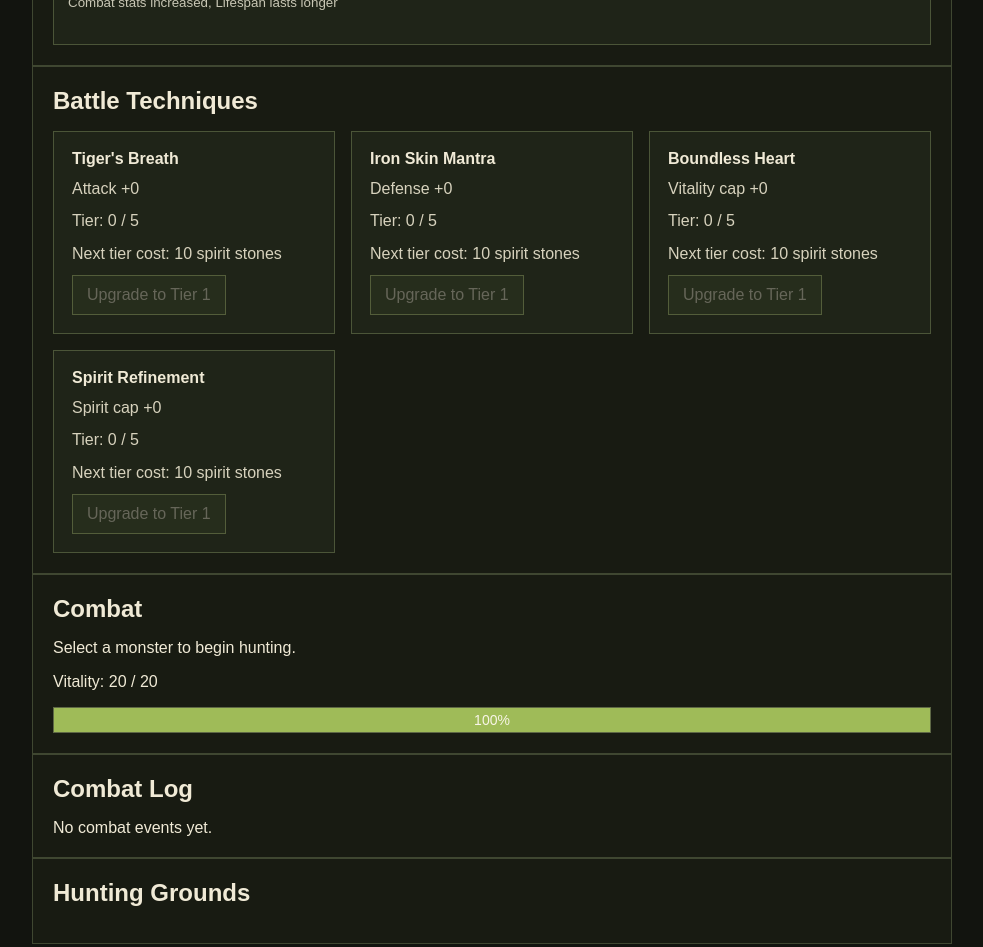
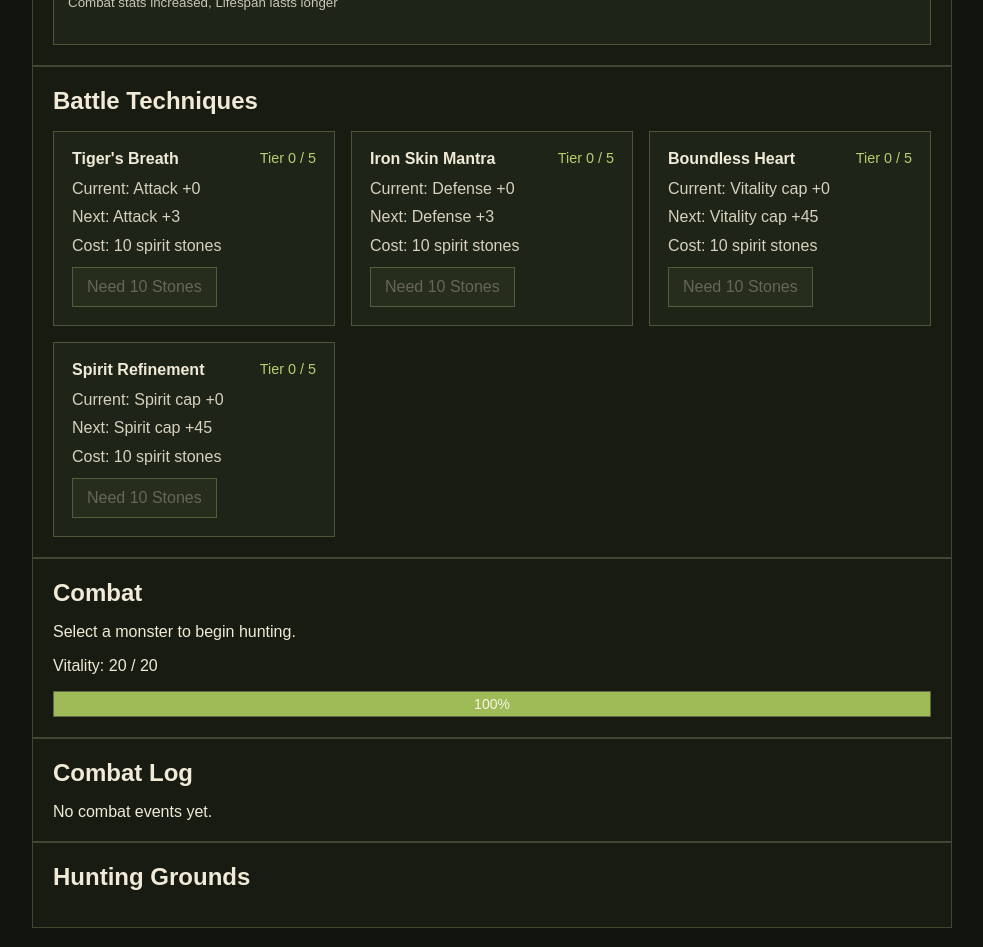
Before and after one commit to Kahlok2105/Incresage-v2, a React (Vite) app in the folder incresage/: page / in a window 1280 px wide. Shown: the part 1540-2487 px from the top of the page, without its empty margins (148-1131 px from the left). Built offline with nearby package versions, Linux system fonts and the light colour scheme.

Commit message:
Improve battle technique upgrade UI

```diff
--- a/incresage/src/features/upgrades/BattleTechPanel.tsx
+++ b/incresage/src/features/upgrades/BattleTechPanel.tsx
@@ -1,5 +1,5 @@
 import type { PlayerState } from '../../types/state';
-import { getBattleTechniqueEffectText, getNextTierCost } from '../../utils/upgradeUtils';
+import { getBattleTechniqueEffectTextAtTier, getBattleTechniqueEffectText, getNextTierCost } from '../../utils/upgradeUtils';
 
 interface BattleTechPanelProps {
   state: PlayerState;
@@ -24,27 +24,45 @@ export function BattleTechPanel({
           const isMaxed = nextTierCost === null;
           const isLocked = !isMaxed && !hasRealmAccess;
 
+          const nextEffectText = isMaxed
+            ? null
+            : getBattleTechniqueEffectTextAtTier(technique, nextTier);
+
+          const buttonLabel = isMaxed
+            ? 'Maxed'
+            : isLocked
+              ? `Requires Body Realm ${requiredRealmIndex + 1}`
+              : !canAfford
+                ? `Need ${nextTierCost} Stones`
+                : `Upgrade to Tier ${nextTier}`;
+
           return (
             <div key={technique.id} className="battle-tech-card">
-              <h3>{technique.name}</h3>
-              <p>{getBattleTechniqueEffectText(technique)}</p>
-              <p>Tier: {technique.tier} / 5</p>
+              <div className="battle-tech-card__header">
+                <h3>{technique.name}</h3>
+                <span>Tier {technique.tier} / 5</span>
+              </div>
 
-              {isMaxed ? (
-                <p className="tech-maxed">MAXED</p>
-              ) : (
-                <p>
-                  Next tier cost: {nextTierCost} spirit stones
-                  {isLocked ? ` (requires Body Realm ${requiredRealmIndex + 1})` : ''}
-                </p>
-              )}
+              <div className="battle-tech-card__details">
+                <p>Current: {getBattleTechniqueEffectText(technique)}</p>
+
+                {nextEffectText ? (
+                  <p>Next: {nextEffectText}</p>
+                ) : (
+                  <p className="tech-maxed">Maximum tier reached</p>
+                )}
+
+                {!isMaxed && (
+                  <p>Cost: {nextTierCost} spirit stones</p>
+                )}
+              </div>
 
               <button
                 type="button"
                 disabled={isMaxed || !canAfford || isLocked}
                 onClick={() => onUpgradeBattleTechnique(technique.id)}
               >
-                {isMaxed ? 'MAX' : isLocked ? 'Locked' : `Upgrade to Tier ${nextTier}`}
+                {buttonLabel}
               </button>
             </div>
           );
--- a/incresage/src/index.css
+++ b/incresage/src/index.css
@@ -268,3 +268,19 @@ button {
   cursor: not-allowed;
   opacity: 0.65;
 }
+
+.battle-tech-card__header {
+  display: flex;
+  justify-content: space-between;
+  gap: 12px;
+}
+
+.battle-tech-card__header span {
+  color: #b6cf6d;
+  font-size: 0.9rem;
+}
+
+.battle-tech-card__details {
+  display: grid;
+  gap: 6px;
+}
--- a/incresage/src/utils/upgradeUtils.ts
+++ b/incresage/src/utils/upgradeUtils.ts
@@ -43,3 +43,10 @@ export function getBattleTechniqueEffectText(technique: BattleTechnique): string
       return `Spirit cap +${bonus * 15}`;
   }
 }
+
+export function getBattleTechniqueEffectTextAtTier(
+  technique: BattleTechnique,
+  tier: number,
+): String{
+  return getBattleTechniqueEffectText({ ...technique, tier });
+}
```
